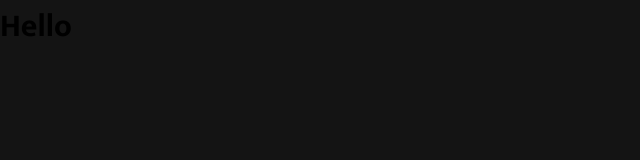
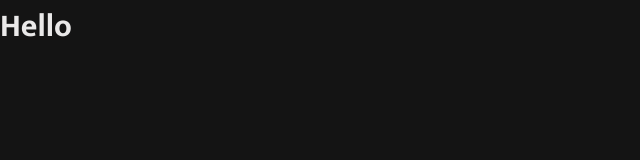
Before and after one commit to Maria-Eduarda90/Quiz-DC-Comics, a React (Vite) app: page / in a window 1280 px wide. Shown: the top 160 px of the page, without its empty margins (0-640 px from the left). Built offline with nearby package versions, Linux system fonts and the light colour scheme.

Commit message:
feat: default text color

```diff
--- a/src/styles/global.scss
+++ b/src/styles/global.scss
@@ -7,4 +7,5 @@
 
 body {
     background-color: #141414;
+    color: #eae9e9;
 }
```
